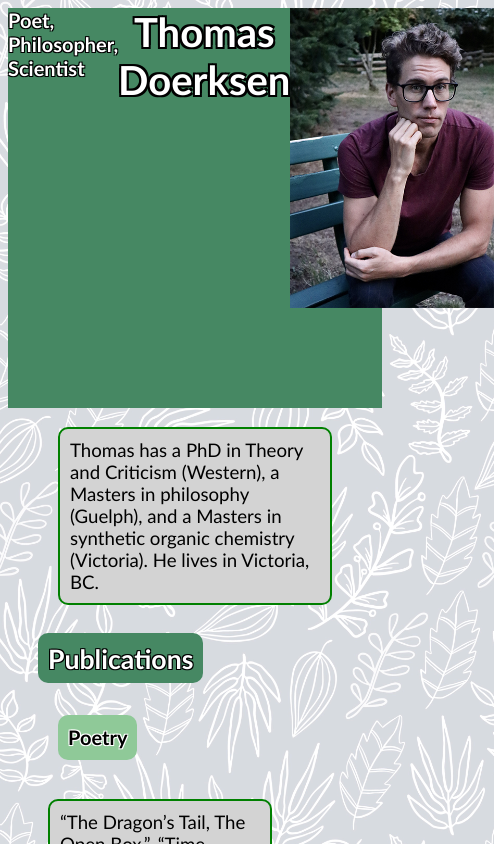
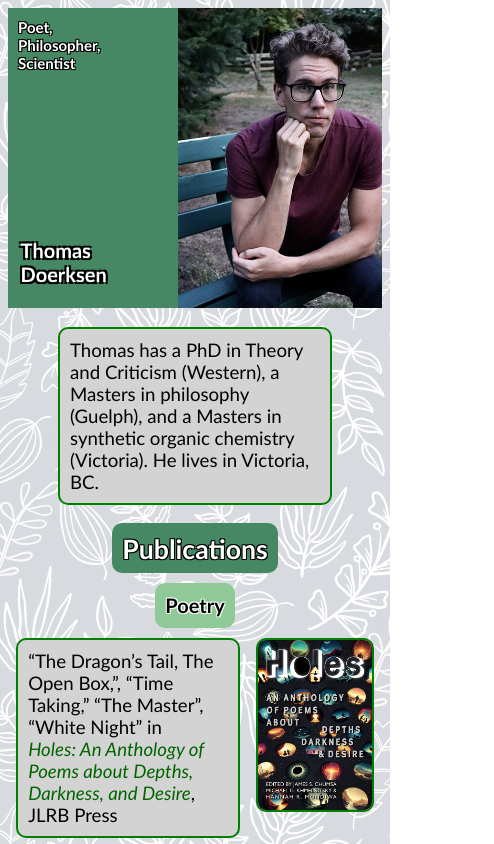
Before and after one commit to renewedphilosophy/thomasdoerksen.github.io, a plain HTML site: page index.html in a window 390 px wide. Shown: the top 844 px of the page, 494 px wide, since content can reach past the window. Drawn offline with Linux system fonts and the light colour scheme.

Commit message:
Update index.html

```diff
--- a/index.html
+++ b/index.html
@@ -145,6 +145,11 @@ h3 {
 	    width: fit-content;
 }
 
+.wrapper{
+  width:100%;
+  text-align:center;
+}
+
 
 .band-header>header {
  	 display: flex;
@@ -184,7 +189,6 @@ h3 {
 }
 
 .boxes {
-  margin-left:40px;
       height:auto;
       width:200px;
 	 background-color: lightgrey;
@@ -192,7 +196,6 @@ h3 {
 }
 
 .boxes-image {
-		     margin-left:40px;
       height:170px;
       width:auto;
 	border: 2px solid green; border-radius: 10px;
@@ -263,22 +266,20 @@ margin-left: 40px;
 }
 	  .band-header>header h1 {
   margin-top: 125px;
-  text-align: center;
+
 		  width: fit-content;
 }
-	   .boxes {
-		    float:left;
+    .boxes{
+      margin-left:40px;
     }
-	  .boxes-image {
-		 float:left;
+    .boxes-image{
+      margin-left:40px;
     }
 	  h2 {
-		    float:left;
 		  margin-top:10px;
 	    margin-left: 30px;
 	   }
 	   h3 {
-		   float:left;
 	margin-top:10px;
 	    margin-left:50px;
 	   }
@@ -293,43 +294,51 @@ margin-left: 40px;
   .band-header>header h1{
 		  margin:0;
       clear:both;
+      margin-top:190px;
+      margin-left:-120px;
+  }
+    .boxes{
+      margin: 0 auto
+
+    }
+    .boxes-image{
+      margin: 0 auto
+
     }
 	  h2 {
-		float:center;
+		margin: 0 auto;
+    margin-bottom:10px;
+    margin-top:10px;
 	   }
 	   h3 {
-		float:center;
+		margin: 0 auto;
+    margin-bottom:10px;
+    margin-top:10px;
+	   }
+     .flex-container{
+      justify-content:space-around;
      }
 }
 
+@media screen and (max-width: 500px) {
+  .band-header>header h1{
+    font-size:30px;
+}
+}
 
-
-@media screen and (max-width: 500px) {
- .band-header>header {
-	 height: 400px
- }
+@media screen and (max-width: 400px) {
   .band-header>header h4{
-	margin: 0;
-    float: center;
-		  width: fit-content;
+    font-size:15px;
+    margin-left: 10px;
+    margin-top: 10px;
 }
   .band-header>header h1{
-    margin:0;
-    clear:left;
-      float: center;
-		  width: fit-content;
-  }
-  .band-header>header img {
-	clear:both;
-  float:middle;
-}
-h2 {
-		float:center;
-	   }
-h3 {
-		float:center;
+    font-size:20px;
+    margin-left:-80px;
+    margin-top: 230px
 }
 }
+
 
 
 
@@ -411,14 +420,15 @@ h3 {
 <body>
 	<div class="content">
 
+
 <div class="band-header">
   <header class="band-header">
-		  <h4 class="header">Poet, Philosopher, Scientist</h4>
+		  <h4 class="header">Poet,<br> Philosopher,<br> Scientist</h4>
 	        <h1 class="header" style="clear:both;">Thomas Doerksen</h1>
-  	    <img style="align:right;" src="images/thomas-doerksen-portrait.png">
-
+  	    <img style="float:right;" src="images/thomas-doerksen-portrait.png">
       </header>
 </div>
+
 
 <p class="author-description">Thomas has a PhD in Theory and Criticism (Western), a Masters in philosophy (Guelph), and a Masters in synthetic organic chemistry (Victoria). He lives in Victoria, BC.</p>
 
```
Lines whose indentation alone changed are shown as unchanged.
